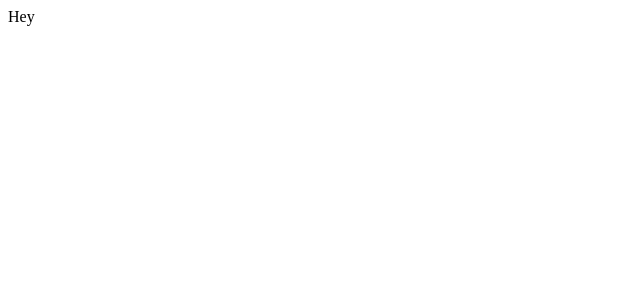
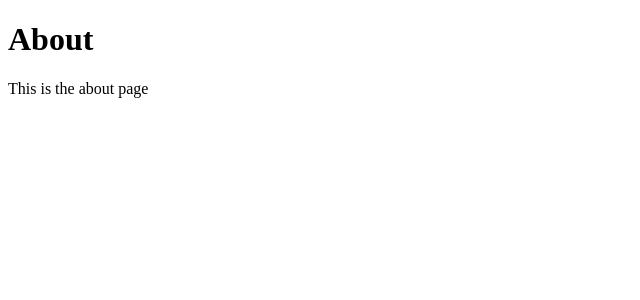
Before and after one commit to AdaN6/responsive_sidebar, a Vue app: page /about in a window 1280 px wide. Shown: the top 300 px of the page, without its empty margins (0-640 px from the left). Built offline with nearby package versions, Linux system fonts and the light colour scheme.

Commit message:
created 2 basic routes

```diff
--- a/src/App.vue
+++ b/src/App.vue
@@ -1,10 +1,7 @@
-<script setup>
-
-</script>
 
 <template>
-<div>
-  Hey
+<div class="app">
+ <router-view />
 </div>
 </template>
 
--- a/src/main.js
+++ b/src/main.js
@@ -1,4 +1,21 @@
 import { createApp } from 'vue'
 import App from './App.vue'
+import { createRouter, createWebHistory} from 'vue-router'
+import Home from './views/Home.vue'
+import About from './views/About.vue'
 
-createApp(App).mount('#app')
+const router = createRouter({
+    history: createWebHistory(),
+    routes: [
+        {
+            path: '/',
+            component: Home
+        },
+        {
+            path: '/about',
+            component: About
+        }
+    ]
+})
+
+createApp(App).use(router).mount('#app')
--- /dev/null
+++ b/src/views/About.vue
@@ -0,0 +1,6 @@
+<template>
+    <main class="about-page">
+        <h1>About</h1>
+        <p>This is the about page</p>
+    </main>
+</template>
--- /dev/null
+++ b/src/views/Home.vue
@@ -0,0 +1,7 @@
+<template>
+    <main class="home-page">
+        <h1>Home</h1>
+        <p>This is the homepage</p>
+    </main>
+
+</template>
```
